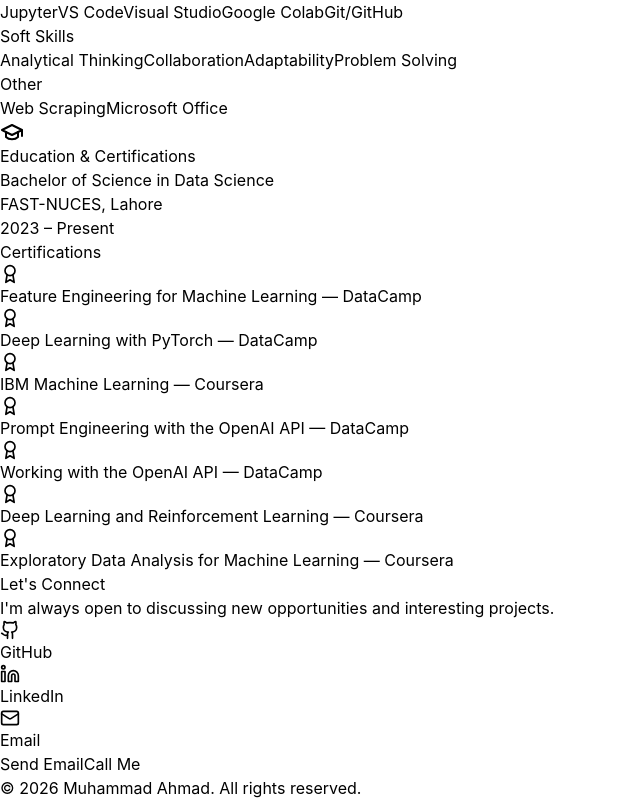
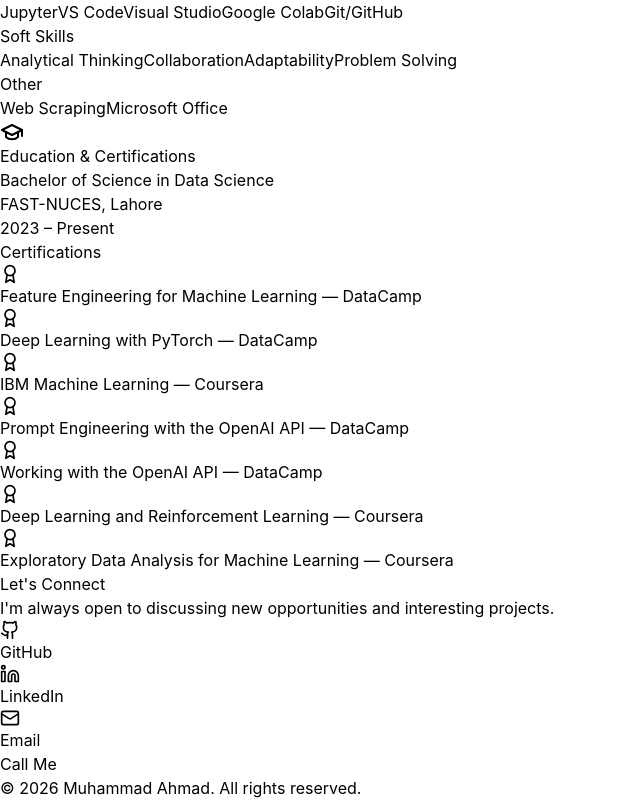
Before and after one commit to Muhammad-Ahmad2511/portfolio_1, a React (Vite) app: page / in a window 1280 px wide. Shown: the part 1902-2702 px from the top of the page, without its empty margins (0-640 px from the left). Built offline with nearby package versions, Linux system fonts and the light colour scheme; the HTML template or start-up script is replaced by a standard one.

Commit message:
Update contact section: remove redundant email button

```diff
--- a/src/App.jsx
+++ b/src/App.jsx
@@ -412,11 +412,8 @@
           </div>
 
           {/* Contact Actions */}
-          <div className="flex flex-col sm:flex-row justify-center gap-4">
-            <a href="mailto:mahmadimran383@gmail.com" className="px-8 py-3 bg-blue-500 hover:bg-blue-600 rounded-full font-semibold transition-all hover:scale-105">
-              Send Email
-            </a>
-            <a href="tel:+923264498774" className="px-8 py-3 bg-slate-700 hover:bg-slate-600 rounded-full font-semibold transition-all hover:scale-105">
+          <div className="flex justify-center">
+            <a href="tel:+923264498774" className="px-8 py-3 bg-gradient-to-r from-blue-500 to-cyan-500 hover:from-blue-600 hover:to-cyan-600 rounded-full font-semibold transition-all hover:scale-105 hover:shadow-lg hover:shadow-blue-500/50">
               Call Me
             </a>
           </div>
```
